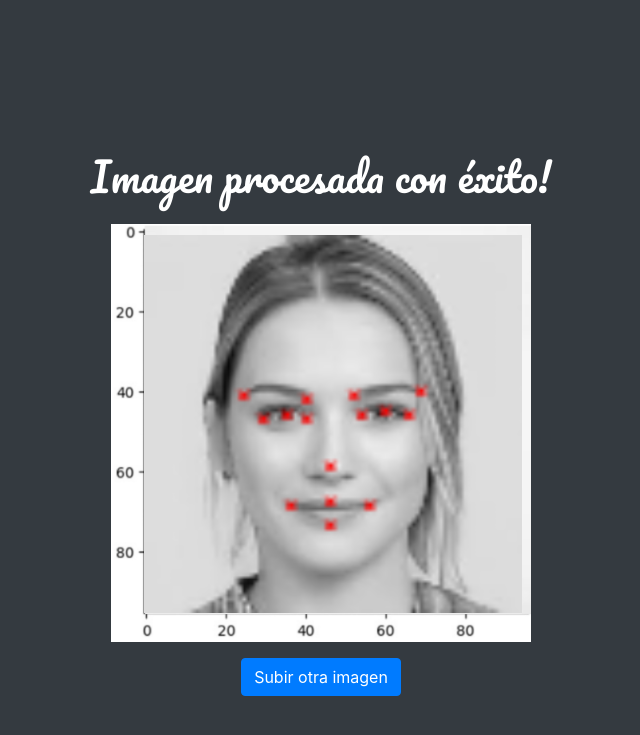
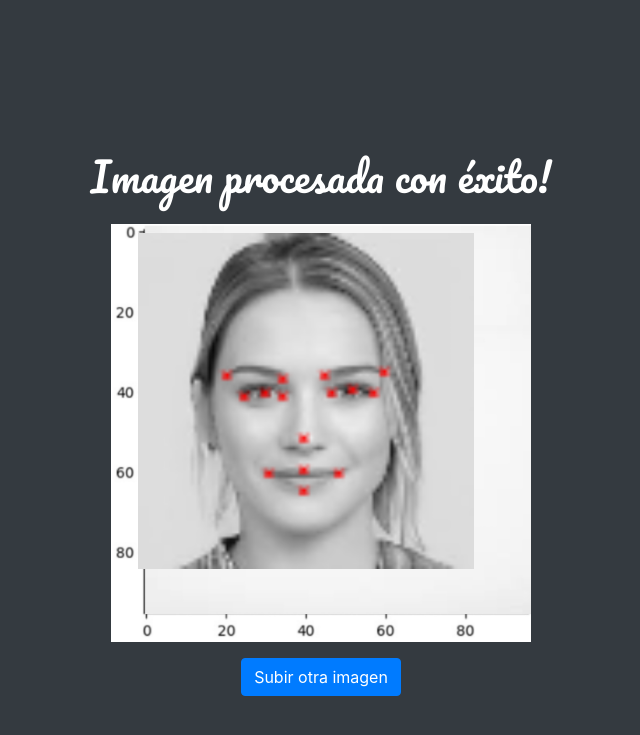
Before and after one commit to HectorDanielMG/Key-Points, a Flask app: template templates/output.html in a window 1280 px wide. Shown: the top 735 px of the page, without its empty margins (319-959 px from the left). Run offline with Flask 3, Linux system fonts and the light colour scheme; the template is opened without the code that fills it, so the values that code supplies are empty; some libraries are stand-ins or nearby versions.

Commit message:
v1.0.3: Deteccion de puntos Faciales: Reajuste de la imagen resultante en la grafica

```diff
--- a/templates/output.html
+++ b/templates/output.html
@@ -18,9 +18,9 @@
         }
         .overlay-image {
             position: absolute;
-            top: 11px; /* Ajuste de posición */
-            left: 33px;
-            width: 90%; /* Más pequeña que graf.jpeg */
+            top: 9px; /* Ajuste de posición */
+            left: 27px;
+            width: 80%; /* Más pequeña que graf.jpeg */
             height: auto;
         }
     </style>
```
